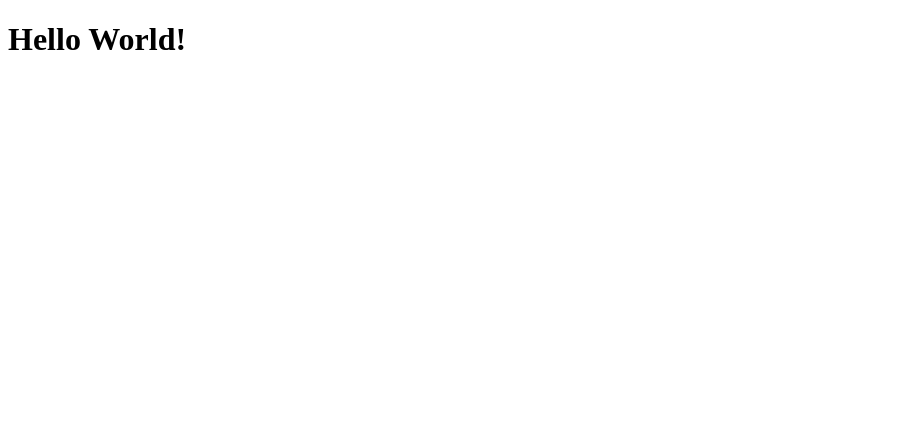
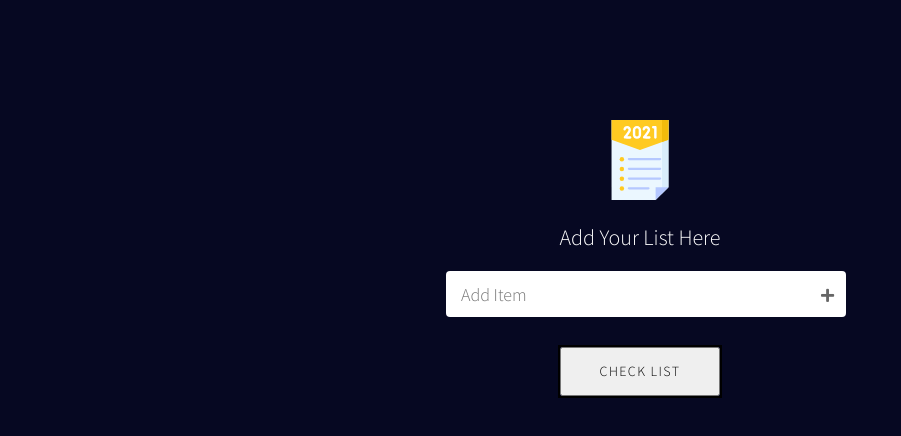
Before and after one commit to Saijeet7/To-do-List-React, a React (Create React App) app: page / in a window 1280 px wide. Shown: the top 436 px of the page, without its empty margins (0-901 px from the left). Built offline with nearby package versions, Linux system fonts and the light colour scheme.

Commit message:
Added add button

```diff
--- a/package.json
+++ b/package.json
@@ -6,6 +6,7 @@
     "@testing-library/jest-dom": "^5.11.4",
     "@testing-library/react": "^11.1.0",
     "@testing-library/user-event": "^12.1.10",
+    "fontawesome": "^5.6.3",
     "react": "^17.0.2",
     "react-dom": "^17.0.2",
     "react-scripts": "4.0.3",
--- a/public/index.html
+++ b/public/index.html
@@ -25,6 +25,14 @@
       Learn how to configure a non-root public URL by running `npm run build`.
     -->
     <title>React App</title>
+    <!-- fontawesome link -->
+    <link
+    rel="stylesheet"
+    href="https://use.fontawesome.com/releases/v5.15.3/css/all.css"
+    integrity="sha384-SZXxX4whJ79/gErwcOYf+zWLeJdY/qpuqC4cAa9rOGUstPomtqpuNWT9wdPEn2fk"
+    crossorigin="anonymous"
+    />
+
   </head>
   <body>
     <noscript>You need to enable JavaScript to run this app.</noscript>
--- a/src/App.js
+++ b/src/App.js
@@ -1,10 +1,11 @@
-import logo from './logo.svg';
+import React from 'react';
+import Todo from './components/todoreact/todo';
 
 function App() {
   return (
-    <div className="App">
-      <h1>Hello World!</h1>
-    </div>
+    <>
+      <Todo/>
+    </>
   );
 }
 
--- a/src/components/todoreact/todo.js
+++ b/src/components/todoreact/todo.js
@@ -1,15 +1,60 @@
-import React from 'react'
-import "./style.css"
-export const todo = () => {
+import React, {useState} from 'react';
+import "./style.css";
+const Todo = () => {
+    const [inputData, setInputData] = useState("");
+    const [items, setItems] = useState([]);
+
+    //Add item function
+
+    const addItem = () =>{
+        if(!inputData){
+            alert("plz fill data")
+        }else{
+            setItems([...items,inputData]);
+            setInputData("");
+        }
+    }
     return (
         <>
             <div className="main-div">
                 <div className="child-div">
-                    <figure></>
+                    <figure>
+                        <img src="./images/todo.svg" alt="TodoLogo"/>
+                        <figcaption>Add Your List Here</figcaption>
+                    </figure>
+                    <div className="addItems">
+                        <input type="text"
+                            placeholder="Add Item"
+                            className="form-control"
+                            value={inputData}
+                            onChange={(event) => setInputData(event.target.value)}
+                        />
+                        <i className="fa fa-plus add-btn" onClick={addItem}></i>
+                    </div>
+                        {/* {show our items} */}
+                        <div className="showItems">
+                            {items.map((curElem, index)=>{
+                                return(
+                                    <div className="eachItem" key={index}>
+                                    <h3>{curElem}</h3>
+                                    <div className="todo-btn">
+                                        <i className="fas fa-edit add-btn"></i>
+                                        <i className="fas fa-trash-alt add-btn"></i>
+                                    </div>
+                                </div>
+                                );
+                            })}
+                        </div>
+                    {/* {remove all button} */}
+                    <div className="showItems">
+                        <button className="btn effect04" data-sm-link-text="Remove All">
+                            <span>CHECK LIST</span>
+                        </button>
+                    </div>
                 </div>
             </div>
         </>
     )
 }
 
-export default todo
+export default Todo;
```
Also changed, not shown: 2 other files (tests, documents, lock files or other folders).
